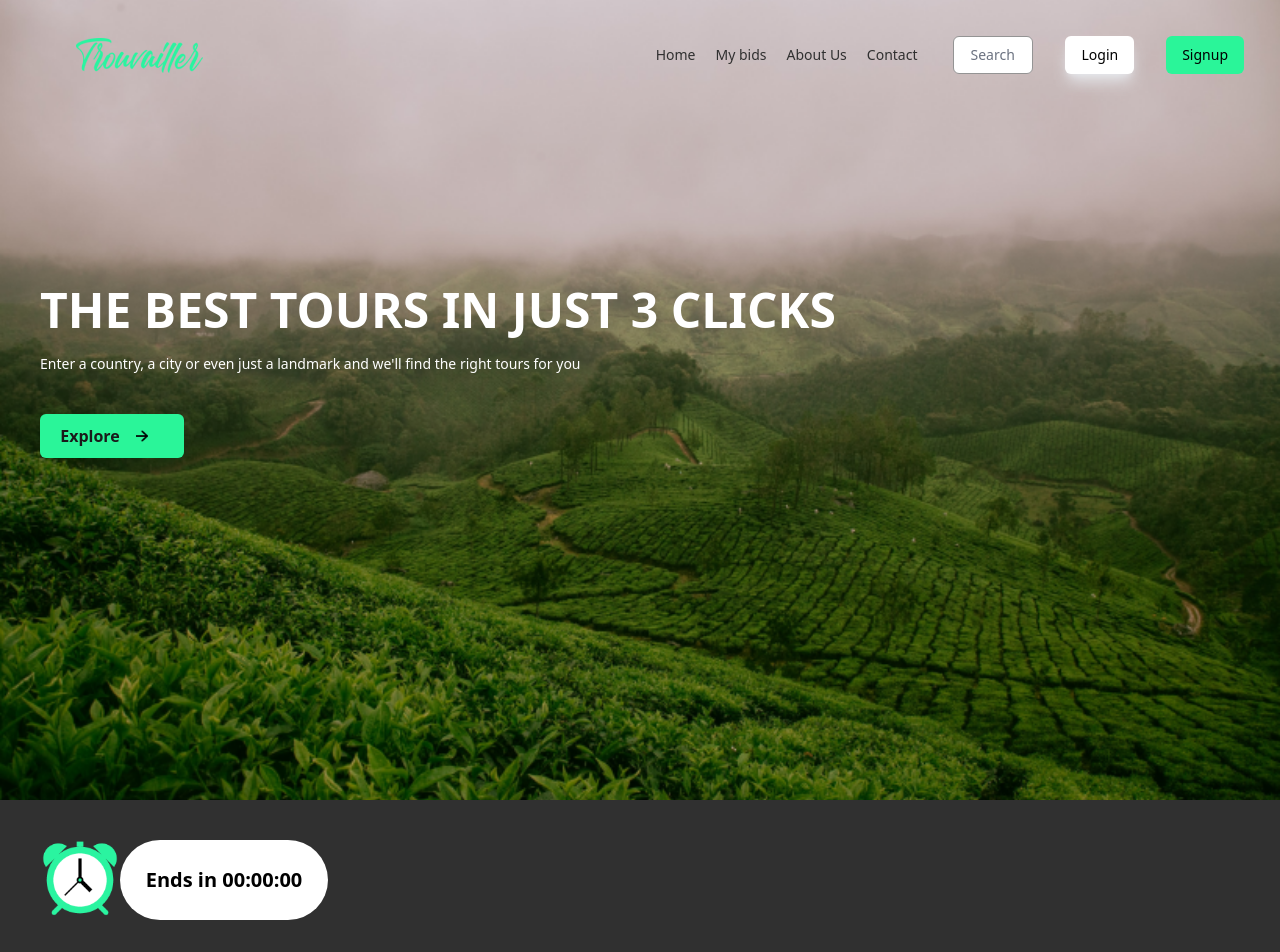
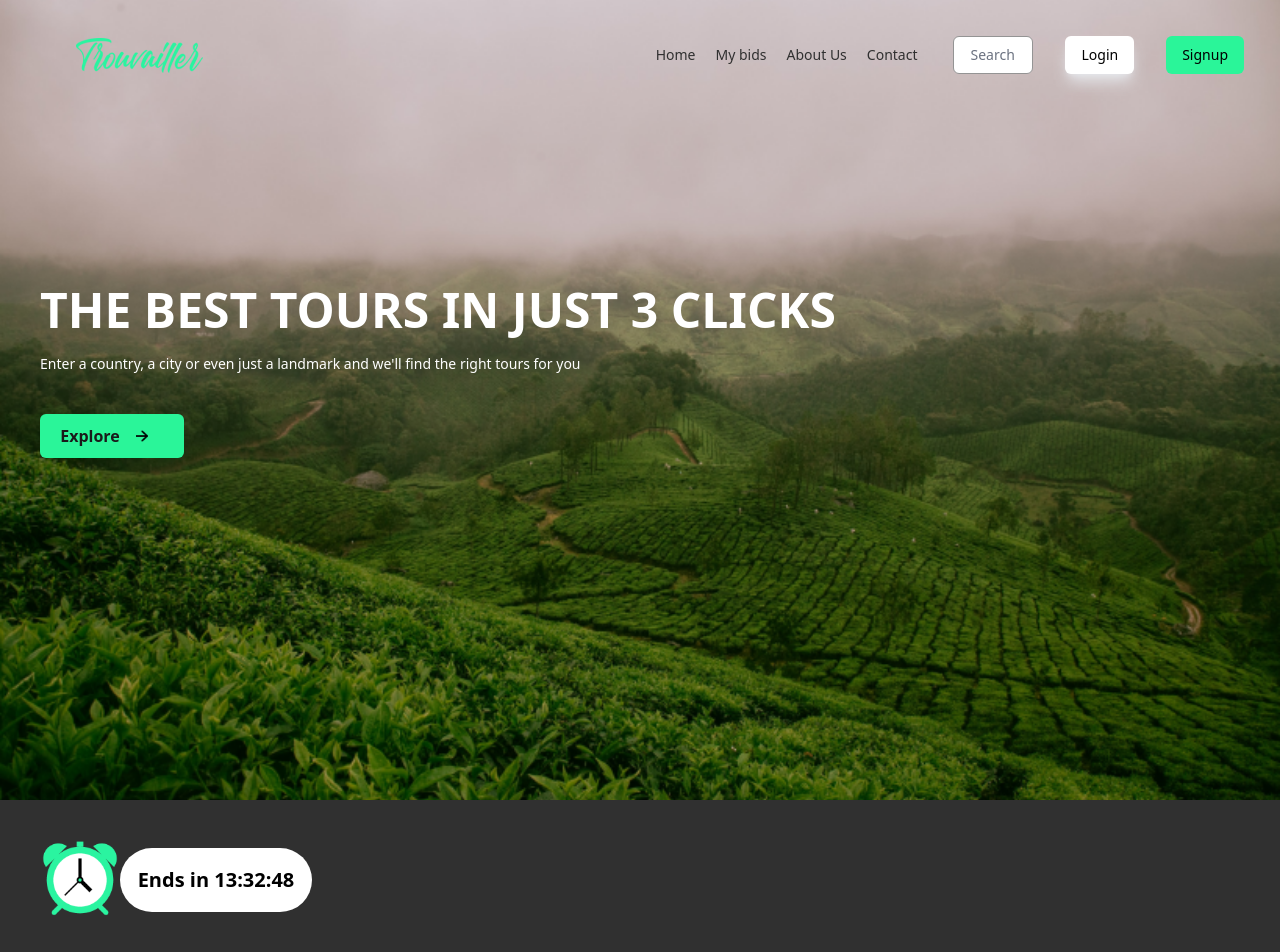
Before and after one commit to jaisonjoshi/Trouvailler-web, a React (Create React App) app: page / in a window 1280 px wide. Shown: the top 952 px of the page. Built offline with nearby package versions, Linux system fonts and the light colour scheme.

Commit message:
Created counter

```diff
--- a/src/App.js
+++ b/src/App.js
@@ -13,7 +13,8 @@ import List from "./Pages/list/list.jsx";
 import IntroToBid from "./Pages/Bid/IntroBid.jsx";
 import BidStatus from "./Pages/Bid/BidStatus.jsx";
 import Package from "./Pages/DetailViews/Package.jsx";
-import Hotel from "./Pages/DetailViews/Hotel.jsx"
+import Hotel from "./Pages/DetailViews/Hotel.jsx";
+
 
 
 function App() {
@@ -29,6 +30,7 @@ function App() {
         <Route path="/bid-status" element={<BidStatus/>}/>
         <Route path="/list/package:id" element={<Package/>}/>
         <Route path="/list/hotel:id" element={<Hotel/>}/>
+
       </Routes>
     </BrowserRouter>
   );
--- a/src/Pages/bidform/bidform.jsx
+++ b/src/Pages/bidform/bidform.jsx
@@ -1,6 +1,9 @@
 import React from 'react'
 import Navbar from '../components/navbar/navbar'
 import Footer from '../components/Footer/Footer'
+import { FontAwesomeIcon } from '@fortawesome/react-fontawesome'
+import { solid, regular, brands, icon } from '@fortawesome/fontawesome-svg-core/import.macro'
+
 const Bidform = () => {
     return (
         <div className="">
@@ -12,13 +15,13 @@ const Bidform = () => {
             <form action="" className="" method="post">
                 <div className="m-10">
                     <div className="flex mid:mx-10 border text-graydust-medium rounded-lg w-72 md:w-1/2 h-16">
-                        <img src={require('../Assets/Location.png')} alt="" className="h-5 w-5 my-auto mx-4" />
-                        <select name="location" id="location" className="outline-none text-gray text-graydust-medium">
-                            <option value="" className="outline-none text-center">Where are you going?</option>
-                            <option value="" className="outline-none text-center">Palakkad</option>
-                            <option value="" className="outline-none text-center">Wayanad</option>
-                            <option value="" className="outline-none text-center">Idukki</option>
-                            <option value="" className="outline-none text-center">Munnar</option>
+                    {/* <FontAwesomeIcon icon={solid('location-dot')} /> */}
+                    <select name="location" id="location" className="!important outline-none text-gray text-graydust-medium">
+                            <option value="" className="!outline-none text-center">Where are you going?</option>
+                            <option value="" className="!outline-none text-center">Palakkad</option>
+                            <option value="" className="!outline-none text-center">Wayanad</option>
+                            <option value="" className="!outline-none text-center">Idukki</option>
+                            <option value="" className="!outline-none text-center">Munnar</option>
                         </select>
                     </div>
                     <div className="md:flex my-7">
--- /dev/null
+++ b/src/Pages/components/timer/timer.jsx
@@ -0,0 +1,26 @@
+import React from 'react';
+import jQuery from 'jquery'
+
+const Timer = () => {
+    setInterval(function time() {
+        var d = new Date();
+        var hours = 24 - d.getHours();
+        var min = 60 - d.getMinutes();
+        if ((min + '').length == 1) {
+            min = '0' + min;
+        }
+        var sec = 60 - d.getSeconds();
+        if ((sec + '').length == 1) {
+            sec = '0' + sec;
+        }
+        jQuery('#the-final-countdown p').html(hours + ':' + min + ':' + sec)
+    }, 1000);
+    return (
+
+        <div id="the-final-countdown">
+            <p>{setInterval}</p>
+        </div>
+    )
+}
+
+export default Timer
--- a/src/Pages/home/Home.jsx
+++ b/src/Pages/home/Home.jsx
@@ -6,6 +6,7 @@ import Review from '../Reviews/Review'
 import ReviewMob from '../Reviews/ReviewsMob'
 import Footer from '../components/Footer/Footer'
 import { Link } from "react-router-dom";
+import Timer from '../components/timer/timer'
 
 
 const Home = () => {
@@ -34,15 +35,15 @@ const Home = () => {
       <div className='md:flex bg-blacky-light w-full h-1/6'>
         <div className='w-full md:w-2/3'>
           <div className="p-10 flex">
-            <div className="z-10">
+            <div className="">
               <img className='w-20 h-20' src={require('../Assets/clock.png')}></img>
             </div>
-            <div className="z-20 w-52 bg-whiteglow text-blacky-dark flex justify-center items-center text-xl font-bold border border-none rounded-full">
-              <p className="">Ends in 00:00:00</p>
+            <div className="w-48 h-16 mt-2 bg-whiteglow text-blacky-dark flex justify-center items-center text-xl font-bold border border-none rounded-full">
+              <span className="flex text-xl">Ends in&nbsp;<Timer /></span>
             </div>
           </div>
 
-          <h1 className='font-bold text-4xl text-evergreen px-20 py-5'>
+          <h1 className='font-bold text-4xl text-evergreen px-20 py-2'>
             Bid for today
           </h1>
           <p className="text-justify text-whiteglow px-20 py-3">Wish you could bid hotel prices for your budget and make your trip more pocket friendly? Here's an end to your worries because we let you place your bid for today's lowest hotel prices. </p>
--- a/tailwind.config.js
+++ b/tailwind.config.js
@@ -1,5 +1,6 @@
 /** @type {import('tailwindcss').Config} */
 module.exports = {
+  important: true,
   content: [
     "./src/**/*.{js,jsx,ts,tsx}",
     'node_modules/flowbite-react/**/*.{js,jsx,ts,tsx}'
```
